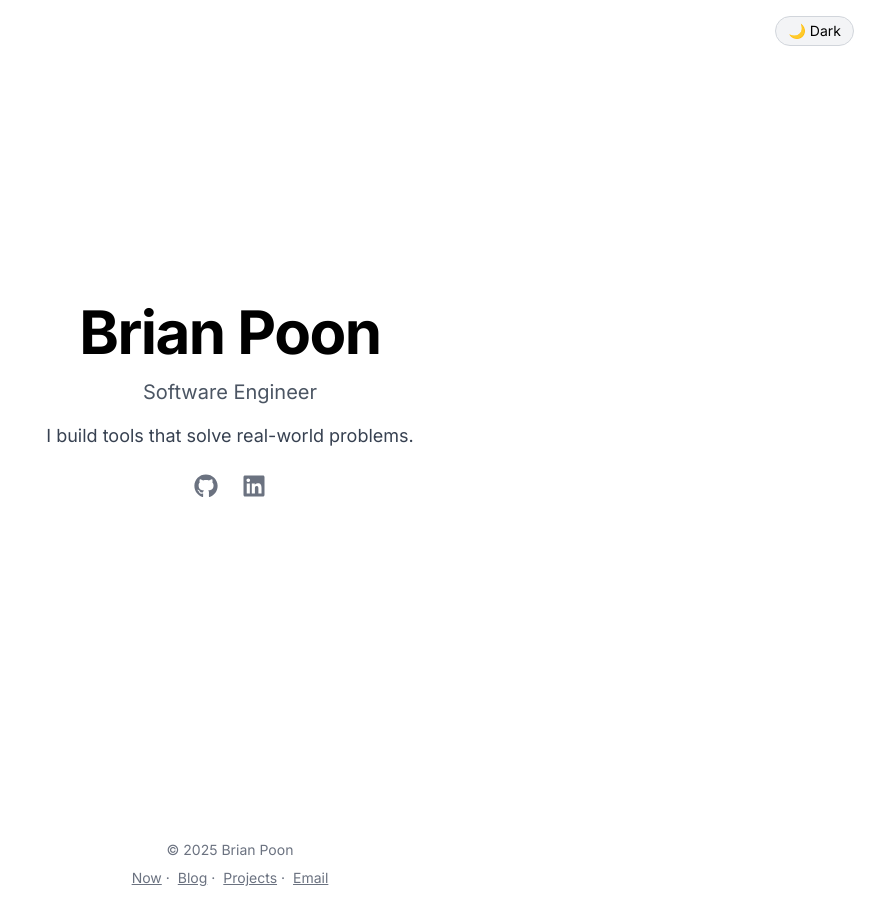
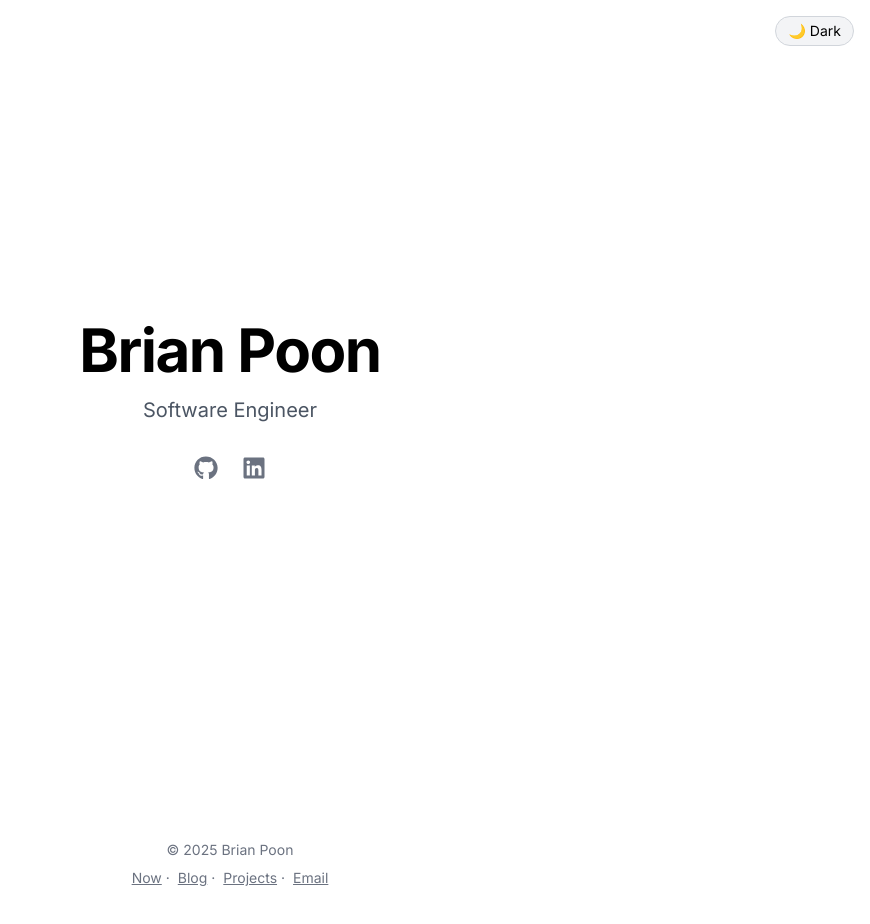
Before and after one commit to Brian-S-Poon/brianpoon.com, a React (Vite) app: page / in a window 1280 px wide. Shown: the top 924 px of the page, without its empty margins (410-1280 px from the left). Built offline with nearby package versions, Linux system fonts and the light colour scheme; the HTML template or start-up script is replaced by a standard one.

Commit message:
Remove hero paragraph and adjust social link timing

```diff
--- a/src/components/Hero.jsx
+++ b/src/components/Hero.jsx
@@ -23,21 +23,12 @@ export default function Hero() {
         Software Engineer
       </motion.h2>
 
-      <motion.p
-        className="max-w-xl text-base sm:text-lg text-gray-700 dark:text-gray-300 leading-relaxed"
+      {/* Social links */}
+      <motion.div
+        className="mt-4 flex gap-6"
         initial={{ opacity: 0, y: 10 }}
         animate={{ opacity: 1, y: 0 }}
         transition={{ delay: 0.5, duration: 0.6 }}
-      >
-        I build tools that solve real-world problems.
-      </motion.p>
-
-      {/* Social links */}
-      <motion.div
-        className="mt-6 flex gap-6"
-        initial={{ opacity: 0, y: 10 }}
-        animate={{ opacity: 1, y: 0 }}
-        transition={{ delay: 0.7, duration: 0.6 }}
       >
         <a
           href="https://github.com/Brian-S-Poon"
```
